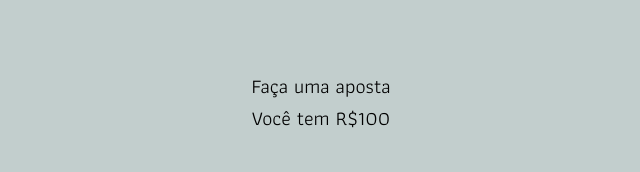
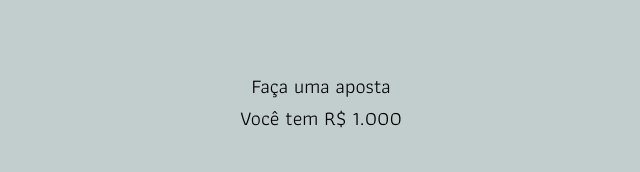
Before and after one commit to luismenslin/blackjack, a React (Create React App) app: page / in a window 1280 px wide. Shown: the part 340-512 px from the top of the page, without its empty margins (319-959 px from the left). Built offline with nearby package versions, Linux system fonts and the light colour scheme.

Commit message:
starting to assign correct values

```diff
--- a/src/App/Components/GameNotStarted/GameNotStarted.module.scss
+++ b/src/App/Components/GameNotStarted/GameNotStarted.module.scss
@@ -24,4 +24,5 @@
   font-weight: 400;
   font-style: normal;
   font-size: 20px;
+  text-align: center;
 }
--- a/src/App/Components/GameNotStarted/GameNotStarted.tsx
+++ b/src/App/Components/GameNotStarted/GameNotStarted.tsx
@@ -1,24 +1,25 @@
 import styles from "./GameNotStarted.module.scss"
-import React, { Dispatch, SetStateAction, useState } from "react";
+import React, { Dispatch, SetStateAction } from "react";
 import Button from "../Button";
 import MoneyInput from "../MoneyInput";
+import { formatCurrency } from "../../../utils/formatUtils";
 
 interface GameNotStartedProps {
+    setBetValue: Dispatch<SetStateAction<number>>
     setIsGameStarted: Dispatch<SetStateAction<boolean>>
+    valueOwn: number
 }
 
-const GameNotStarted = ({setIsGameStarted}: GameNotStartedProps) => {
-    const [value, setValue] = useState('1000')
-    const validateValue = (value: string | undefined): void => {
-        if (value) setValue(value)
+const GameNotStarted = ({valueOwn, setBetValue, setIsGameStarted}: GameNotStartedProps) => {
+    const validateValue = (betValue: number | undefined): void => {
+        if (betValue) setBetValue(betValue)
     }
 
     return (
         <div className={styles.container}>
             <img src="/hand-holding-card.webp" alt="Hand holding a card" className={styles.logo}/>
             <h1 className={styles.title}>BLACKJACK</h1>
-            <p className={styles.text}>Faça uma aposta<br/> Você tem R$100</p>
-            <br/>
+            <p className={styles.text}>Faça uma aposta<br/> Você tem {formatCurrency(valueOwn, true)}</p>
             <br/>
             <MoneyInput onValueChange={validateValue} />
             <Button label={"Apostar e iniciar jogo!"} onClick={() => setIsGameStarted(true)}/>
--- a/src/App/Components/GameStarted/GameStarted.tsx
+++ b/src/App/Components/GameStarted/GameStarted.tsx
@@ -1,15 +1,20 @@
 import styles from "./GameStarted.module.scss"
 import Button from "../Button";
 import React from "react";
+import { formatCurrency } from "../../../utils/formatUtils";
 
-const GameStarted = () => {
+interface GameStartedProps {
+    betValue: number
+}
+
+const GameStarted = ({ betValue }: GameStartedProps) => {
     return (
         <div className={styles.fullpage}>
             <div className={styles.sideContainer}>
                 <img src="/hand-holding-card.webp" alt="Hand holding a card" className={styles.logo}/>
                 <h1 className={styles.title}>BLACKJACK</h1>
                 <p className={styles.text}>Chegue o mais perto possível <br/> de 21 sem ultrapassar!</p>
-                <p className={styles.text}>Você tem XXX apostados nessa rodada</p>
+                <p className={styles.text}>Você tem {formatCurrency(betValue, true)} apostados nessa rodada</p>
             </div>
             <div className={styles.container}>
                 <h1 className={styles.title}>Mão do Dealer</h1>
--- a/src/App/Components/MoneyInput/MoneyInput.tsx
+++ b/src/App/Components/MoneyInput/MoneyInput.tsx
@@ -4,11 +4,18 @@ import CurrencyInput, { CurrencyInputOnChangeValues } from 'react-currency-input
 import styles from './MoneyInput.module.scss'
 
 interface MoneyInputProps {
-    onValueChange: (value: string | undefined, name?: string | undefined, values?: CurrencyInputOnChangeValues | undefined) => void
+    onValueChange: (value: number) => void
 }
 
 const MoneyInput = ({ onValueChange }: MoneyInputProps) => {
-    return(
+    const handleValueChange = (value: string | undefined, name?: string | undefined, values?: CurrencyInputOnChangeValues | undefined) => {
+        if (value) {
+            const numericValue = parseFloat(value.replace(/[^0-9.-]+/g,""));
+            onValueChange(numericValue);
+        }
+    }
+
+    return (
         <CurrencyInput
             id="input-example"
             name="input-name"
@@ -20,7 +27,7 @@ const MoneyInput = ({ onValueChange }: MoneyInputProps) => {
             groupSeparator="."
             prefix="R$ "
             step={10}
-            onValueChange={onValueChange}
+            onValueChange={handleValueChange}
             className={styles.input}
             maxLength={10}
         />
--- a/src/App/Components/Suit/Suit.tsx
+++ b/src/App/Components/Suit/Suit.tsx
@@ -1,5 +1,3 @@
-import styles from "./Suit.module.scss"
-
 interface suitProps {
     suit: 'clubs' | 'hearts' | 'spades' | 'diamond'
 }
--- a/src/App/MainPage.tsx
+++ b/src/App/MainPage.tsx
@@ -4,18 +4,20 @@ import GameNotStarted from "./Components/GameNotStarted";
 import GameStarted from "./Components/GameStarted";
 
 const MainPage = () => {
-  const [isGameStarted, setIsGameStarted] = useState(false);
+  const [isGameStarted, setIsGameStarted] = useState(false)
+  const [valueOwn, setValueOwn] = useState(1000)
+  const [betValue, setBetValue] = useState(0)
 
   return (
       <>
         {!isGameStarted &&
             <div>
-              <GameNotStarted setIsGameStarted={setIsGameStarted}/>
+              <GameNotStarted setIsGameStarted={setIsGameStarted} valueOwn={valueOwn} setBetValue={setBetValue} />
             </div>
         }
         {isGameStarted &&
             <div>
-                <GameStarted/>
+                <GameStarted betValue={betValue} />
             </div>
         }
       </>
--- /dev/null
+++ b/src/utils/formatUtils.ts
@@ -0,0 +1,5 @@
+export const formatCurrency = (value: number, addPrefix: boolean = false) => {
+    let formattedValue = parseFloat(String(value)).toFixed(2).replace('.', ',').replace(/\d(?=(\d{3})+,)/g, '$&.');
+    formattedValue = formattedValue.endsWith(',00') ? formattedValue.slice(0, -3) : formattedValue;
+    return addPrefix ? `R$ ${formattedValue}` : formattedValue;
+}
```
Also changed, not shown: src/App/Components/Suit/Suit.module.scss (deleted).
